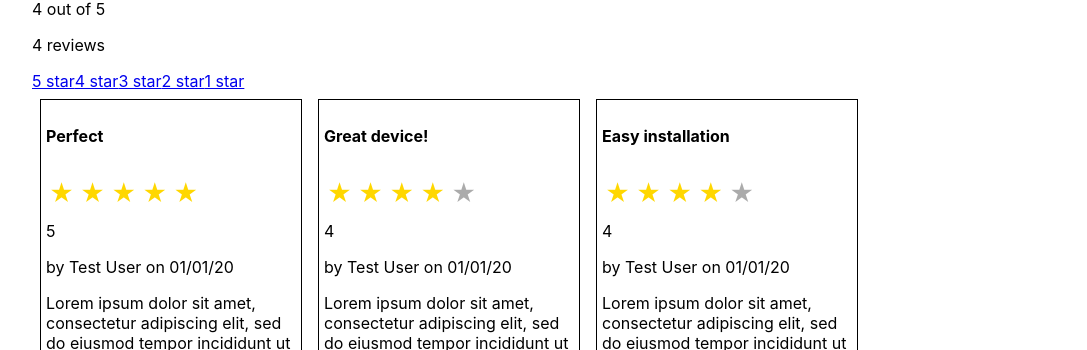
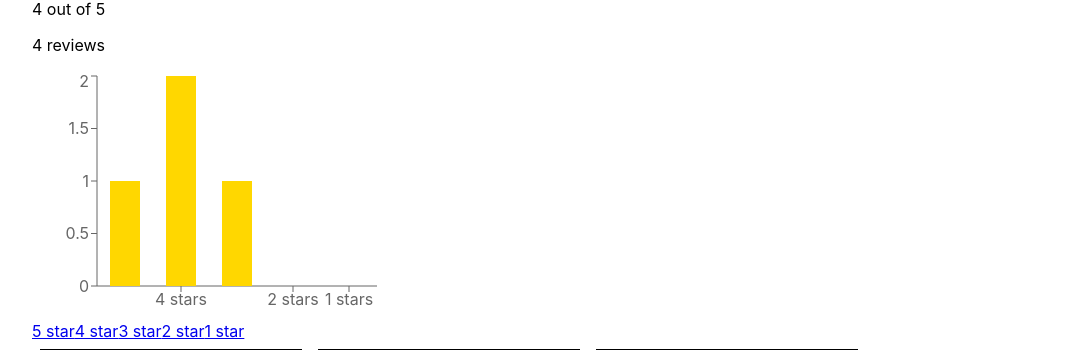
Before and after one commit to egreen724/roadie_code_challenge, a React (Create React App) app in the folder roadie-review-page/: page / in a window 1280 px wide. Shown: the part 450-800 px from the top of the page, without its empty margins (96-1183 px from the left). Built offline with nearby package versions, Linux system fonts and the light colour scheme.

Commit message:
adds chart for review count

```diff
--- a/roadie-review-page/package.json
+++ b/roadie-review-page/package.json
@@ -8,7 +8,8 @@
     "@testing-library/user-event": "^7.2.1",
     "react": "^16.12.0",
     "react-dom": "^16.12.0",
-    "react-scripts": "3.3.1"
+    "react-scripts": "3.3.1",
+    "recharts": "^2.0.0-beta.1"
   },
   "scripts": {
     "start": "react-scripts start",
--- a/roadie-review-page/src/components/review-filter.js
+++ b/roadie-review-page/src/components/review-filter.js
@@ -1,5 +1,6 @@
 import React, { Component } from 'react'
 import StarRating from './star-rating.js'
+import {BarChart, Bar, XAxis, YAxis} from 'recharts';
 
 class ReviewFilter extends Component {
 
@@ -10,11 +11,32 @@ class ReviewFilter extends Component {
     return average
   }
 
+  setData = () => {
+
+      const data = [
+      {rating: '5 stars', count: this.props.reviews.filter(review => review.rating === 5).length},
+      {rating: '4 stars', count: this.props.reviews.filter(review => review.rating === 4).length},
+      {rating: '3 stars', count: this.props.reviews.filter(review => review.rating === 3).length},
+      {rating: '2 stars', count: this.props.reviews.filter(review => review.rating === 2).length},
+      {rating: '1 stars', count: this.props.reviews.filter(review => review.rating === 1).length},
+
+    ]
+    return data
+  }
+
+
+
   render() {
     return (
     <div className="filter-container">
       <StarRating rating={this.findAverage()} /> {this.findAverage()} out of 5
       <p> {this.props.reviews.length} reviews </p>
+
+      <BarChart layout={'horizontal'} width={350} height={250} data={this.setData()}>
+        <XAxis dataKey="rating" />
+        <YAxis dataKey="count" />
+        <Bar dataKey="count" fill="#FFD700" barSize={30} />
+      </BarChart>
 
       <a href="#" onClick={() => (this.props.setRatingFilter(5))}>5 star</a>
       <a href="#" onClick={() => (this.props.setRatingFilter(4))}>4 star</a>
```
Also changed, not shown: 1 other file (tests, documents, lock files or other folders).
